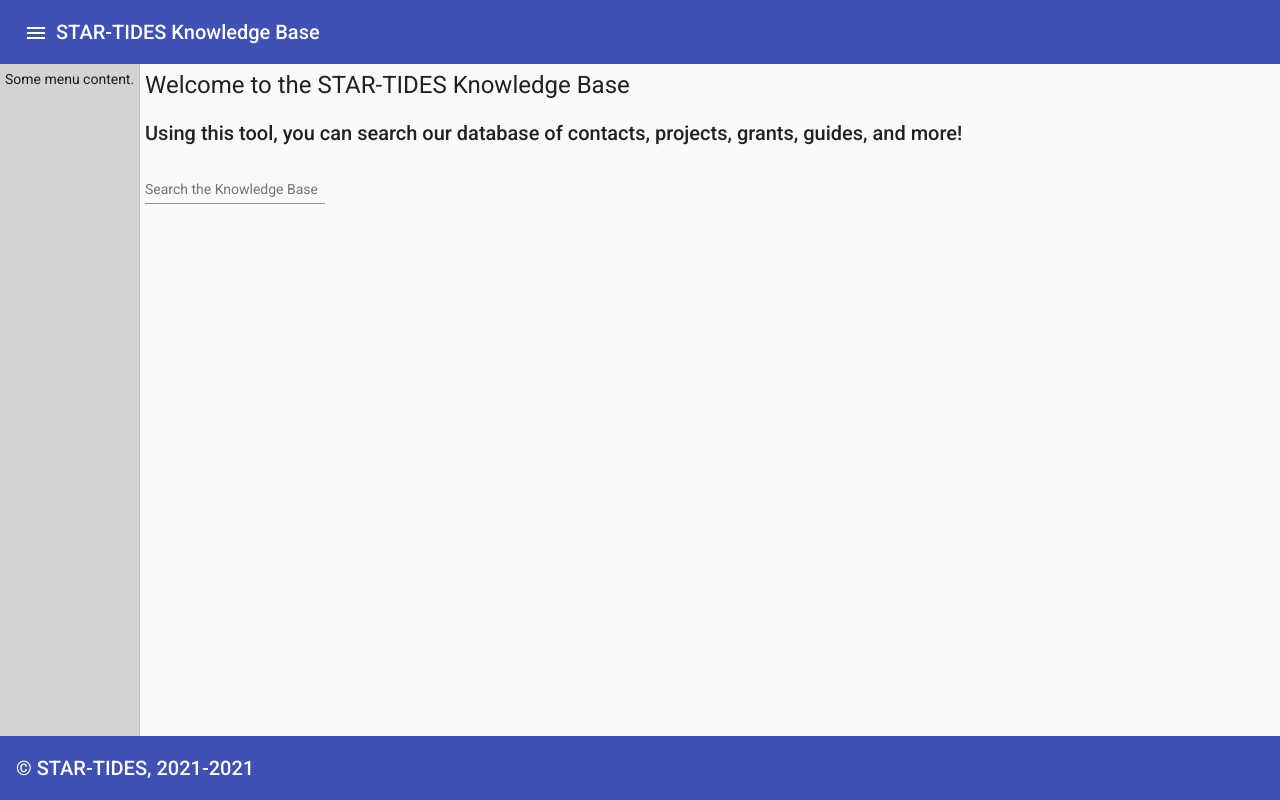
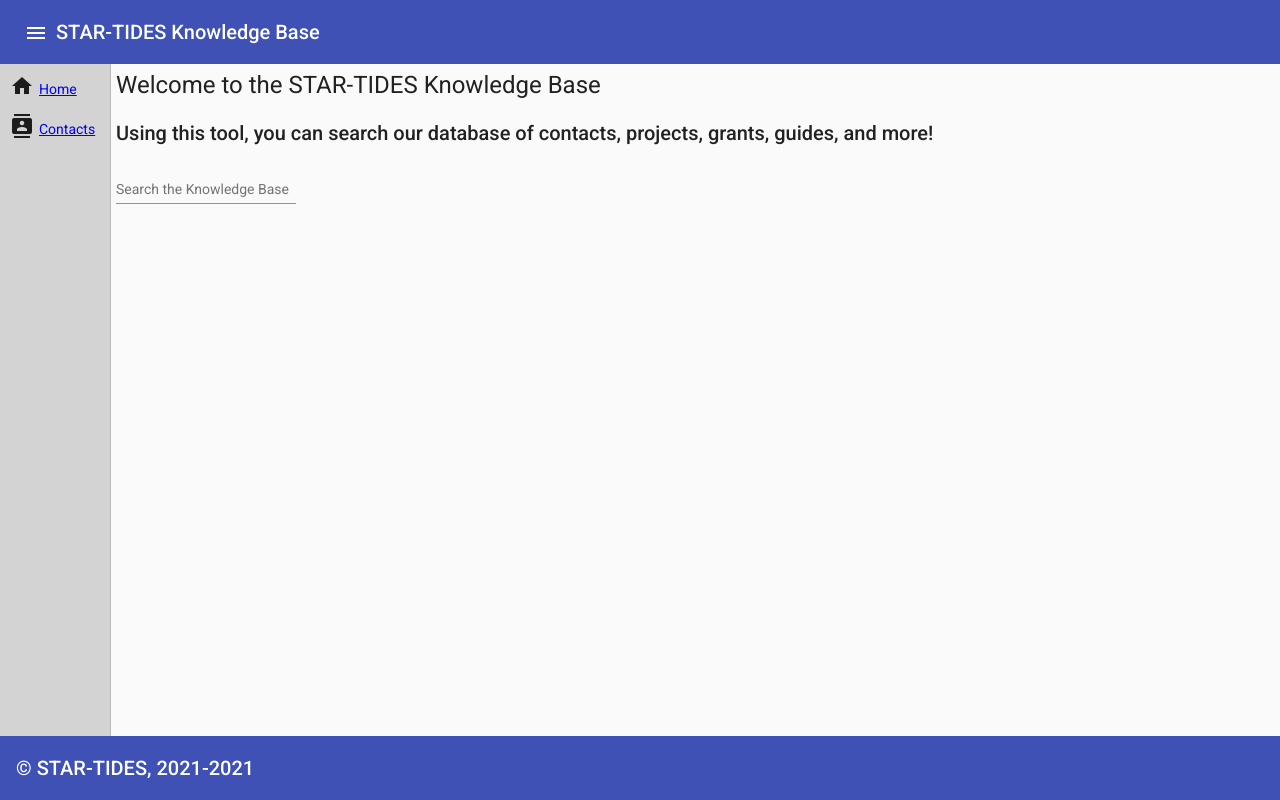
Before and after one commit to STAR-TIDES/kb, an Angular app in the folder frontend/star-tides/: page /home in a window 1280 px wide. Both pictures are taken after a click on the button "menu". Built offline with nearby package versions, Linux system fonts and the light colour scheme.

Commit message:
Updating the sidenav.

```diff
--- a/frontend/star-tides/src/app/app.component.css
+++ b/frontend/star-tides/src/app/app.component.css
@@ -17,3 +17,24 @@
 .side-menu {
     padding: 5px;
 }
+
+.menu-item {
+    display: flex;
+    flex-direction: row;
+    padding: 5px;
+}
+
+.menu-item > div {
+    display: flex;
+    flex-direction: column;
+}
+
+.menu-item span {
+    text-align: center;
+    padding: 5px;
+}
+
+.header-home-link {
+    text-decoration: none;
+    color: white;
+}
--- a/frontend/star-tides/src/app/app.component.html
+++ b/frontend/star-tides/src/app/app.component.html
@@ -5,13 +5,28 @@
       <button mat-icon-button aria-label="Menu icon" (click)="drawer.toggle()">
         <mat-icon>menu</mat-icon>
       </button>
-      <span>STAR-TIDES Knowledge Base</span>
+      <span><a routerLink='/home' class='header-home-link'>STAR-TIDES Knowledge Base</a></span>
     </mat-toolbar>
   </div>
   <div class="main-container" fxFlex>
     <mat-drawer-container>
       <mat-drawer #drawer mode="side" class="side-menu">
-        Some menu content.
+        <div class='menu-item'>
+          <div>
+            <mat-icon aria-hidden="false" aria-label="Home icon">home</mat-icon>
+          </div>
+          <div>
+            <span><a routerLink='/home'>Home</a></span>
+          </div>
+        </div>
+        <div class='menu-item'>
+          <div>
+            <mat-icon aria-hidden="false" aria-label="Contacts icon">contacts</mat-icon>
+          </div>
+          <div>
+            <span><a routerLink='/contacts'>Contacts</a></span>
+          </div>
+        </div>
       </mat-drawer>
       <div class='main-content'>
         <router-outlet></router-outlet>
```
